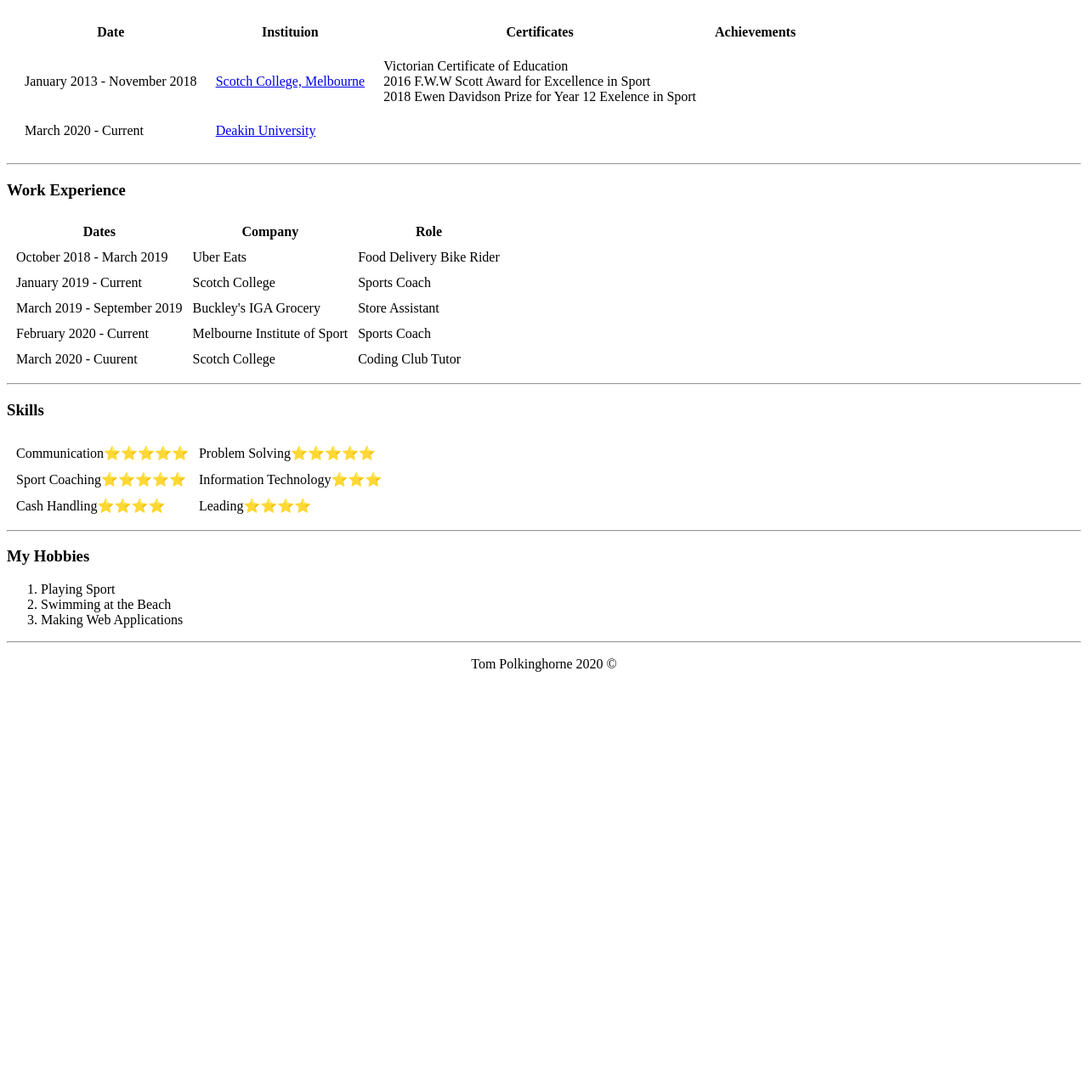
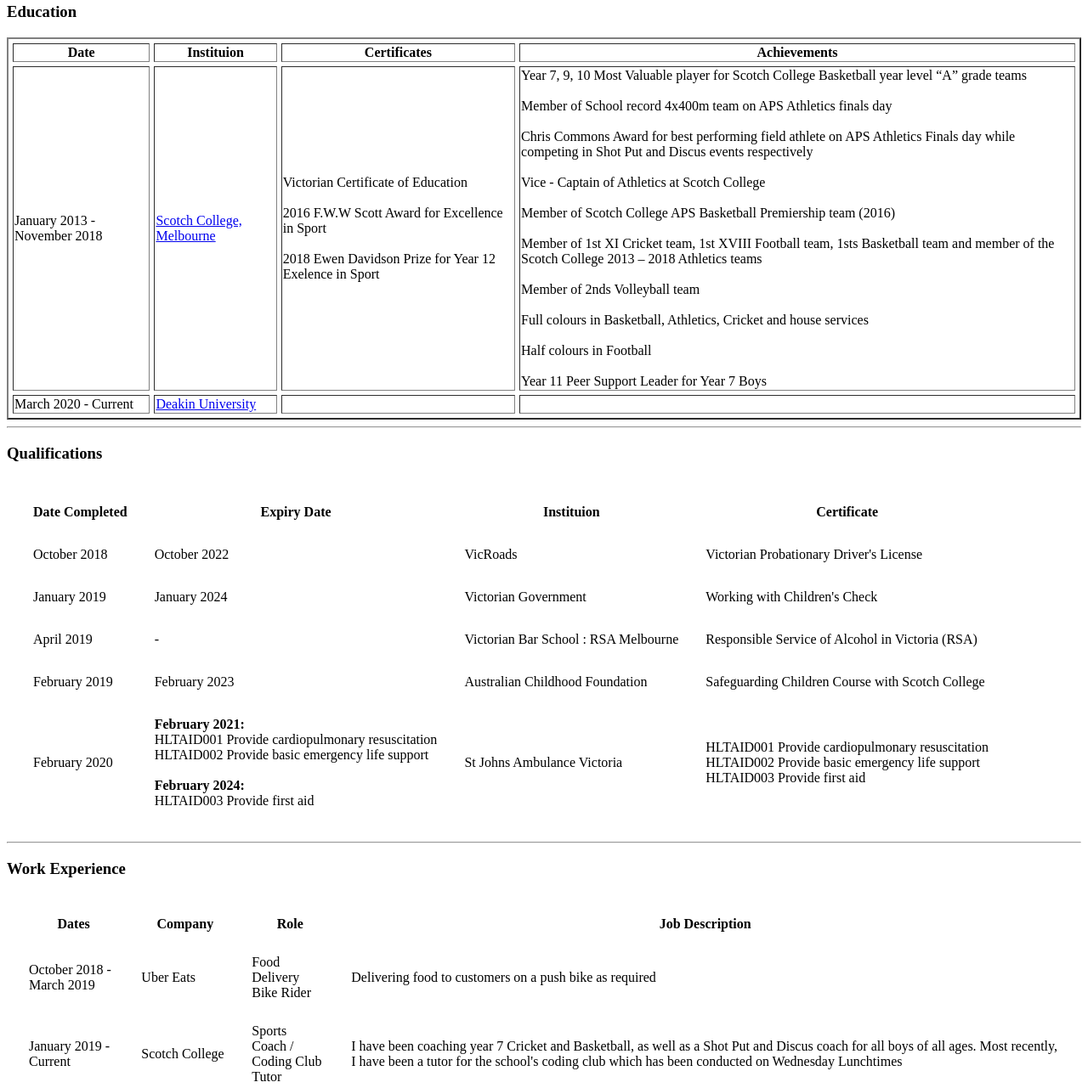
Before and after one commit to tompolkinghorne/cv, a plain HTML site: page index.html in a window 1280 px wide. Shown: the part 491-1772 px from the top of the page at 85% size. Before the commit the page ends 1298 px from the top, so only its background shows below. Drawn offline with Linux system fonts and the light colour scheme.

Commit message:
Committing updated html files

```diff
--- a/index.html
+++ b/index.html
@@ -19,7 +19,9 @@
   </table>
 
 
-  <a href="contact-me.html">My Contact Details</a>
+  <a href="contact-me.html">My Contact Details</a><br>
+  <a href="referees.html">Referees</a><br>
+  <a href="references.html">References</a><br>
   <hr />
   <h3>About Me</h3>
   <p>Hi there! My name is Tom, I am 19 years old and I am based in Glen Iris, Victoria. I graduated from Scotch College in 2018 attaining the Ewen Davidson Prize for Excellence in Sport. I am currently studying Part-Time Online at Deakin University
@@ -28,7 +30,7 @@
   </p>
   <hr>
   <h3>Education</h3>
-  <table cellspacing="20">
+  <table border="2" cellspacing="5">
     <thead>
       <th>Date</th>
       <th>Instituion</th>
@@ -38,13 +40,20 @@
     <tbody>
       <tr>
         <td>January 2013 - November 2018</td>
-        <td><a href="https://www.scotch.vic.edu.au/" target="_blank">Scotch College, Melbourne </a></li></td>
-        <td>Victorian Certificate of Education<br />2016 F.W.W Scott Award for Excellence in Sport<br />2018 Ewen Davidson Prize for Year 12 Exelence in Sport</td>
-        <td></td>
+        <td><a href="https://www.scotch.vic.edu.au/" target="_blank">Scotch College, Melbourne </a></li>
+        </td>
+        <td>Victorian Certificate of Education<br /><br>2016 F.W.W Scott Award for Excellence in Sport<br /><br>2018 Ewen Davidson Prize for Year 12 Exelence in Sport</td>
+        <td>Year 7, 9, 10 Most Valuable player for Scotch College Basketball year level “A” grade teams<br><br>Member of School record 4x400m team on APS Athletics finals day<br><br>Chris Commons Award for best performing field athlete on APS
+          Athletics Finals day while competing in Shot Put and Discus events respectively<br><br>Vice - Captain of Athletics at Scotch College<br><br>Member of Scotch College APS Basketball Premiership team (2016)<br><br>Member of 1st XI Cricket
+          team, 1st XVIII Football team, 1sts Basketball team and member of the Scotch College 2013 – 2018 Athletics teams<br><br>Member of 2nds Volleyball team<br><br>Full colours in Basketball, Athletics, Cricket and house services<br><br>Half
+          colours in Football <br><br>Year 11 Peer Support Leader for Year 7 Boys
+        </td>
       </tr>
       <tr>
         <td>March 2020 - Current</td>
         <td><a href="https://www.deakin.edu.au/" target="_blank">Deakin University</a></td>
+        <td></td>
+        <td></td>
       </tr>
     </tbody>
     <tfoot>
@@ -54,38 +63,84 @@
 
   <hr>
 
+  <h3>Qualifications</h3>
+  <table cellspacing="30">
+    <thead>
+      <th>Date Completed</th>
+      <th>Expiry Date</th>
+      <th>Instituion</th>
+      <th>Certificate</th>
+    </thead>
+    <tbody>
+      <tr>
+        <td>October 2018</td>
+        <td>October 2022</td>
+        <td>VicRoads</td>
+        <td>Victorian Probationary Driver's License</td>
+      </tr>
+      <tr>
+        <td>January 2019</td>
+        <td>January 2024</td>
+        <td>Victorian Government</td>
+        <td>Working with Children's Check</td>
+      </tr>
+      <tr>
+        <td>April 2019</td>
+        <td>-</td>
+        <td>Victorian Bar School : RSA Melbourne</td>
+        <td>Responsible Service of Alcohol in Victoria (RSA)</td>
+      </tr>
+      <tr>
+        <td>February 2019</td>
+        <td>February 2023</td>
+        <td>Australian Childhood Foundation</td>
+        <td>Safeguarding Children Course with Scotch College</td>
+        </td>
+      </tr>
+      <tr>
+        <td>February 2020</td>
+        <td><strong>February 2021:</strong><br>HLTAID001 Provide cardiopulmonary resuscitation<br>HLTAID002 Provide basic emergency life support<br><br><strong>February 2024:</strong><br>HLTAID003 Provide first aid </td>
+        <td>St Johns Ambulance Victoria</td>
+        <td>HLTAID001 Provide cardiopulmonary resuscitation<br>HLTAID002 Provide basic emergency life support<br>HLTAID003 Provide first aid
+      </tr>
+    </tbody>
+  </table>
+
+  <hr>
+
   <h3>Work Experience</h3>
-  <table cellspacing="10">
+  <table cellspacing="25">
     <thead>
       <th>Dates</th>
       <th>Company</th>
       <th>Role</th>
+      <th>Job Description</th>
     </thead>
     <tbody>
       <tr>
         <td>October 2018 - March 2019</td>
         <td>Uber Eats</td>
         <td>Food Delivery Bike Rider</td>
+        <td>Delivering food to customers on a push bike as required</td>
       </tr>
       <tr>
         <td>January 2019 - Current</td>
         <td>Scotch College</td>
-        <td>Sports Coach</td>
+        <td>Sports Coach&nbsp;/<br>Coding Club Tutor</td>
+        <td>I have been coaching year 7 Cricket and Basketball, as well as a Shot Put and Discus coach for all boys of all ages. Most recently, I have been a tutor for the school's coding club which has been conducted on Wednesday Lunchtimes</td>
       </tr>
       <tr>
         <td>March 2019 - September 2019</td>
         <td>Buckley's IGA Grocery</td>
         <td>Store Assistant</td>
+        <td>Unpacking and stocking items into sheleves in the grocery store as well as working the cash register in a timely matter.</td>
       </tr>
       <tr>
         <td>February 2020 - Current</td>
         <td>Melbourne Institute of Sport</td>
         <td>Sports Coach</td>
-      </tr>
-      <tr>
-        <td>March 2020 - Cuurent</td>
-        <td>Scotch College</td>
-        <td>Coding Club Tutor</td>
+        <td>I have coached at a vast range of schools through MSI. For Cricket, I have coached Year 7 and Senior teams at St Michael's Grammar School as well the Year 7 team at Ivanhoe Girls' Grammar School. For Basketball, I have coached the
+          Camberwell Grammar 4ths team. For Football, I have been appointed to coach Year 7 Football at St Michael's Grammar school and coach the 1st XVIII for Ivanhoe Girls' Grammar.</td>
       </tr>
     </tbody>
     <tfoot>
@@ -97,14 +152,20 @@
   <table cellspacing="10">
     <tr>
       <td>Communication<span>&#11088;</span><span>&#11088;</span><span>&#11088;</span><span>&#11088;</span><span>&#11088;</span></td>
+    </tr>
+    <tr>
       <td>Problem Solving<span>&#11088;</span><span>&#11088;</span><span>&#11088;</span><span>&#11088;</span><span>&#11088;</span></td>
     </tr>
     <tr>
       <td>Sport Coaching<span>&#11088;</span><span>&#11088;</span><span>&#11088;</span><span>&#11088;</span><span>&#11088;</span></td>
-      <td>Information Technology<span>&#11088;</span><span>&#11088;</span><span>&#11088;</span></td>
+    </tr>
+    <tr>
+      <td>Information Technology<span>&#11088;</span><span>&#11088;</span><span>&#11088;</span><span>&#11088;</span< /td>
     </tr>
     <tr>
       <td>Cash Handling<span>&#11088;</span><span>&#11088;</span><span>&#11088;</span><span>&#11088;</span></td>
+    </tr>
+    <tr>
       <td>Leading<span>&#11088;</span><span>&#11088;</span><span>&#11088;</span><span>&#11088;</span></td>
     </tr>
   </table>
@@ -113,7 +174,7 @@
   <h3>My Hobbies</h3>
   <ol>
     <li>
-      Playing Sport
+      Playing Sport - Cricket, Basketball, Athletics and Football
     </li>
     <li>
       Swimming at the Beach
```
Also changed, not shown: contact-me.html (+3 -9 lines), referees.html (added, +40 -0 lines), references.html (added, +27 -0 lines), 1 other file.
